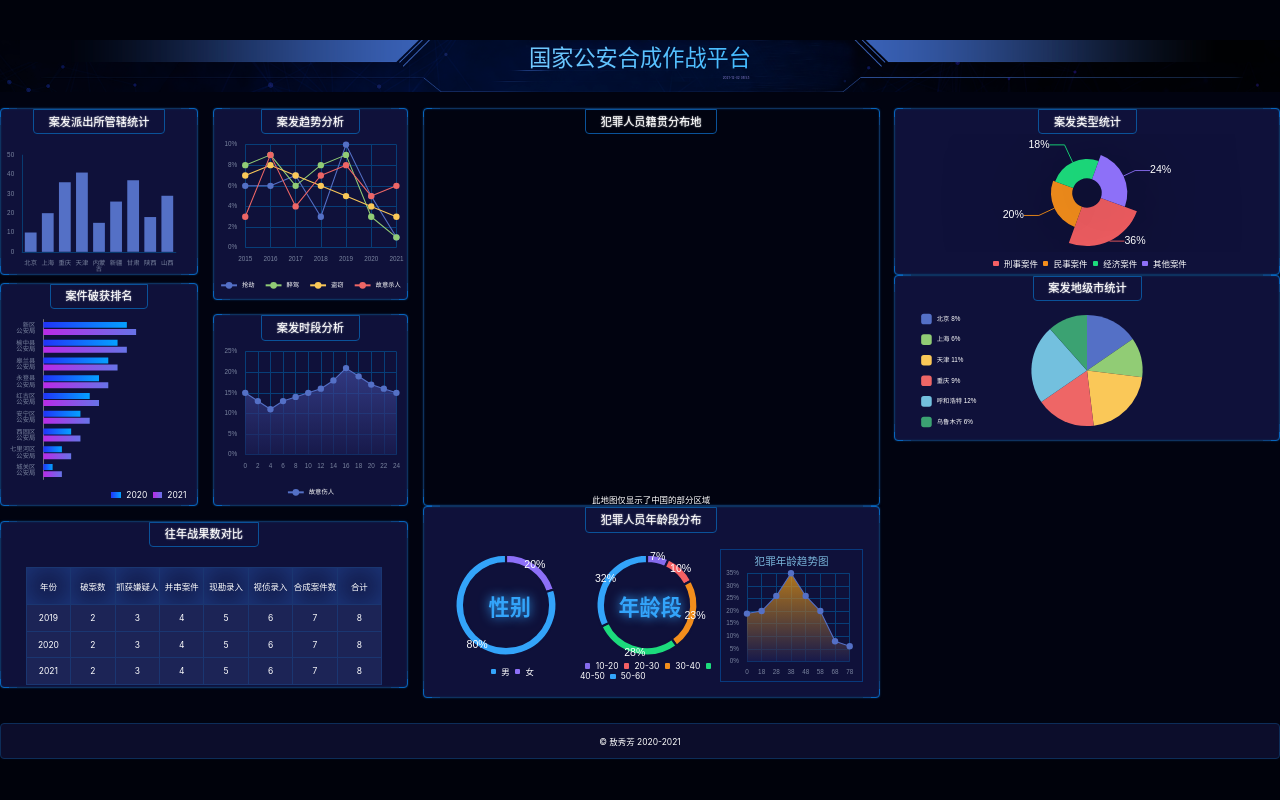
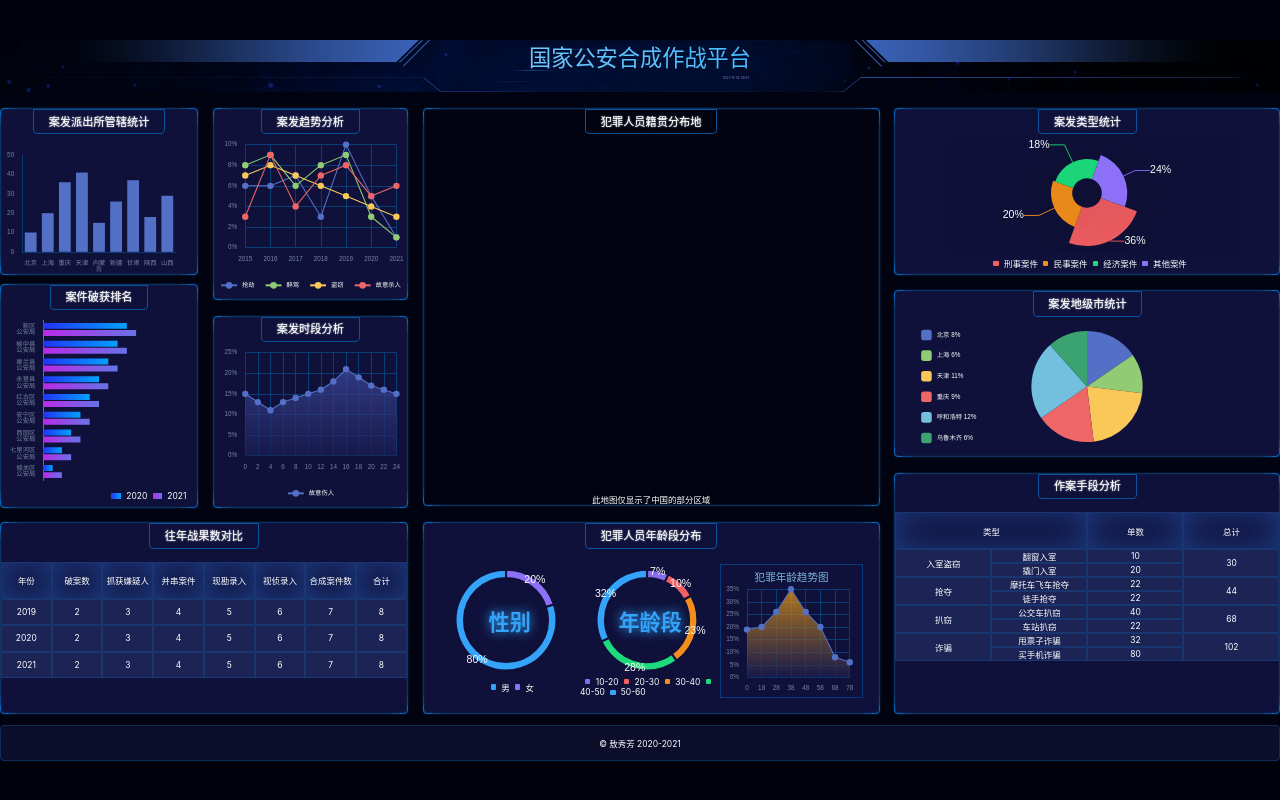
Before and after one commit to ao1115/big-screen, a React (Vite) app: page /#/ in a window 1280 px wide. Shown: the top 800 px of the page. Built offline with nearby package versions, Linux system fonts and the light colour scheme.

Commit message:
完成Chart12

```diff
--- /dev/null
+++ b/src/components/chart-12.tsx
@@ -0,0 +1,62 @@
+import React from 'react';
+
+export const Chart12 = () => {
+    return (
+        <div className="bordered 作案手段">
+            <h2>作案手段分析</h2>
+            <table>
+                <thead>
+                    <tr>
+                        <th colSpan={2}>类型</th>
+                        <th>单数</th>
+                        <th>总计</th>
+                    </tr>
+                </thead>
+                <tbody>
+                    <tr>
+                        <td rowSpan={2}>入室盗窃</td>
+                        <td>翻窗入室</td>
+                        <td>10</td>
+                        <td rowSpan={2}>30</td>
+                    </tr>
+                    <tr>
+                        <td>撬门入室</td>
+                        <td>20</td>
+                    </tr>
+
+                    <tr>
+                        <td rowSpan={2}>抢夺</td>
+                        <td>摩托车飞车抢夺</td>
+                        <td>22</td>
+                        <td rowSpan={2}>44</td>
+                    </tr>
+                    <tr>
+                        <td>徒手抢夺</td>
+                        <td>22</td>
+                    </tr>
+                    <tr>
+                        <td rowSpan={2}>扒窃</td>
+                        <td>公交车扒窃</td>
+                        <td>40</td>
+                        <td rowSpan={2}>68</td>
+                    </tr>
+                    <tr>
+                        <td>车站扒窃</td>
+                        <td>22</td>
+                    </tr>
+                    <tr>
+                        <td rowSpan={2}>诈骗</td>
+                        <td>甩票子诈骗</td>
+                        <td>32</td>
+                        <td rowSpan={2}>102</td>
+                    </tr>
+                    <tr>
+                        <td>买手机诈骗</td>
+                        <td>80</td>
+                    </tr>
+                </tbody>
+            </table>
+        </div>
+
+    );
+};
--- a/src/pages/home.scss
+++ b/src/pages/home.scss
@@ -109,11 +109,17 @@
 
         >.section4 {
             grid-area: box4;
+            display: flex;
+            flex-direction: column;
+            justify-content: space-between;
 
         }
 
         >.section5 {
             grid-area: box5;
+            display: flex;
+            flex-direction: column;
+            justify-content: space-between;
         }
 
         .管辖统计,
@@ -124,7 +130,8 @@
         .地图,
         .年龄段,
         .案发类型,
-        .案发地级市 {
+        .案发地级市,
+        .作案手段 {
             height: px(315);
             display: flex;
             flex-direction: column;
@@ -181,10 +188,15 @@
             height: px(363);
         }
 
-        .战果 {
+        .战果,
+        .作案手段 {
+            height: px(363);
+
             >table {
-                margin-top: px(38);
-                border-collapse: collapse;
+                width: 100%;
+                table-layout: fixed;
+                margin-top: px(25);
+                border-spacing: 0;
 
                 th,
                 td {
@@ -326,5 +338,17 @@
                 }
             }
         }
+
+        .作案手段 {
+            height: px(457);
+
+            >table {
+                tbody {
+                    td {
+                        height: px(26);
+                    }
+                }
+            }
+        }
     }
 }
--- a/src/pages/home.tsx
+++ b/src/pages/home.tsx
@@ -13,6 +13,7 @@
 import { Chart9 } from '../components/chart-9';
 import { Chart10 } from '../components/chart-10';
 import { Chart11 } from '../components/chart-11';
+import { Chart12 } from '../components/chart-12';
 export const Home = () => {
   const date = new Date().toISOString();
   let d = dayjs(date).format('YYYY-MM-DD HH:mm')
@@ -48,6 +49,7 @@
         <section className="section5 ">
           <Chart10 />
           <Chart11 />
+          <Chart12 />
         </section>
       </main>
       <footer>
```
